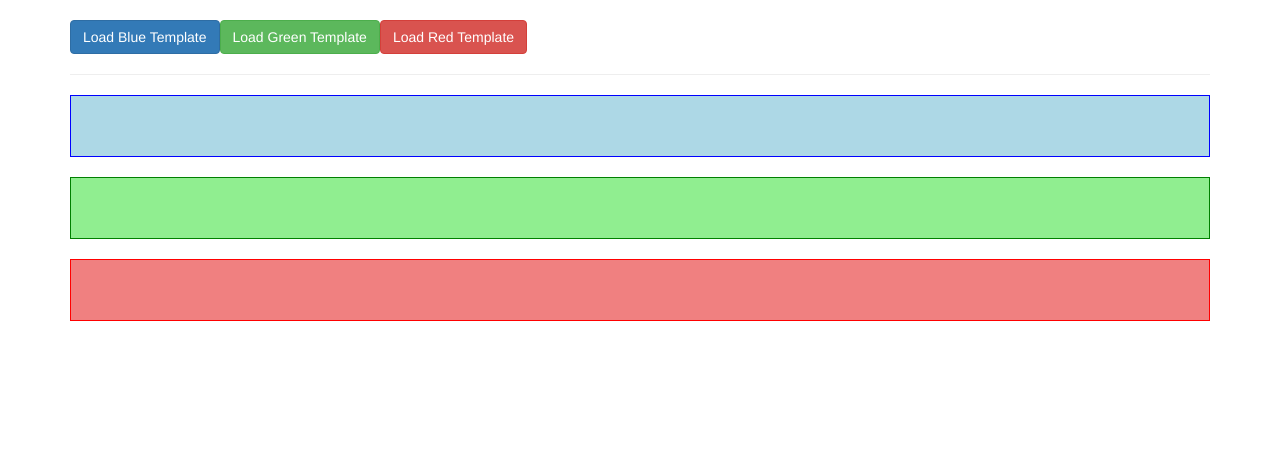
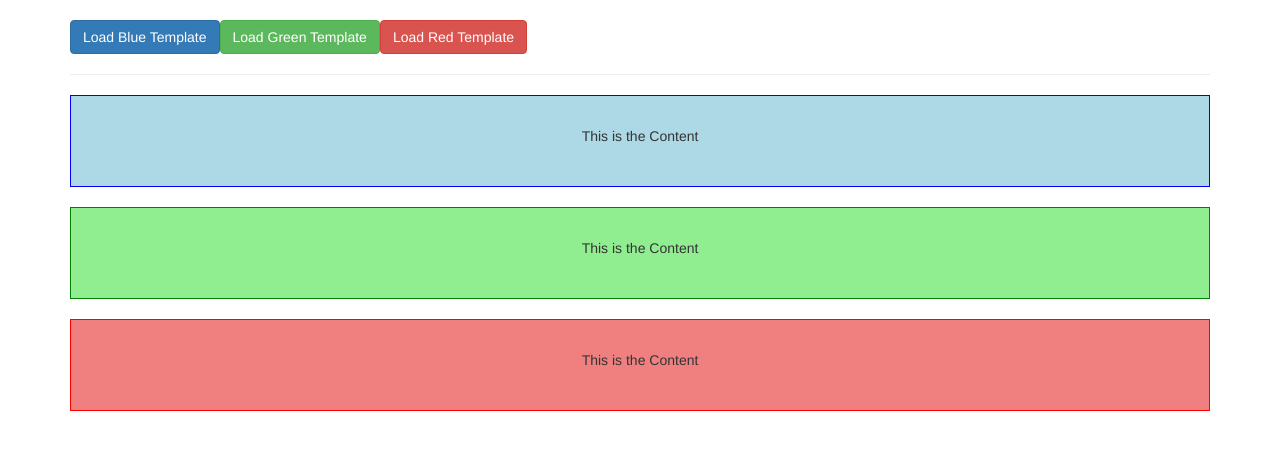
Before and after one commit to shkigor/vue-09-advanced-component-usage, a Vue app: page / in a window 1280 px wide. Shown: the top 450 px of the page. Built offline with nearby package versions, Linux system fonts and the light colour scheme.

Commit message:
136. Solution - Using Slots

```diff
--- a/src/App.vue
+++ b/src/App.vue
@@ -7,9 +7,15 @@
                 <button class="btn btn-success">Load Green Template</button>
                 <button class="btn btn-danger">Load Red Template</button>
                 <hr>
-                <app-blue></app-blue>
-                <app-green></app-green>
-                <app-red></app-red>
+                <app-blue>
+                    <p>This is the Content</p>
+                </app-blue>
+                <app-green>
+                    <p>This is the Content</p>
+                </app-green>
+                <app-red>
+                    <p>This is the Content</p>
+                </app-red>
             </div>
         </div>
     </div>
--- a/src/components/Blue.vue
+++ b/src/components/Blue.vue
@@ -1,5 +1,7 @@
 <template>
-    <div></div>
+    <div>
+        <slot></slot>
+    </div>
 </template>
 
 <script>
--- a/src/components/Green.vue
+++ b/src/components/Green.vue
@@ -1,5 +1,7 @@
 <template>
-    <div></div>
+    <div>
+        <slot></slot>
+    </div>
 </template>
 
 <script>
--- a/src/components/Red.vue
+++ b/src/components/Red.vue
@@ -1,5 +1,7 @@
 <template>
-    <div></div>
+    <div>
+        <slot></slot>
+    </div>
 </template>
 
 <script>
```
